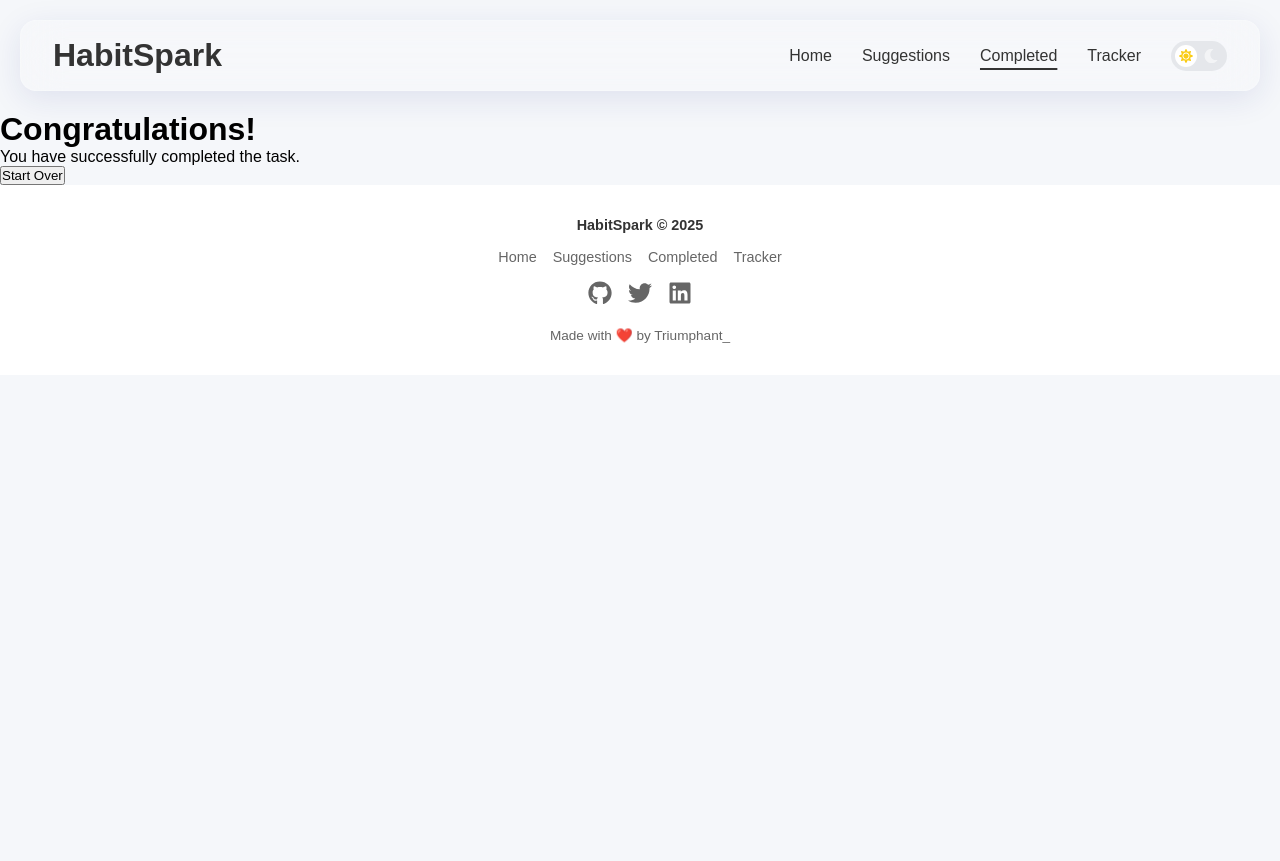
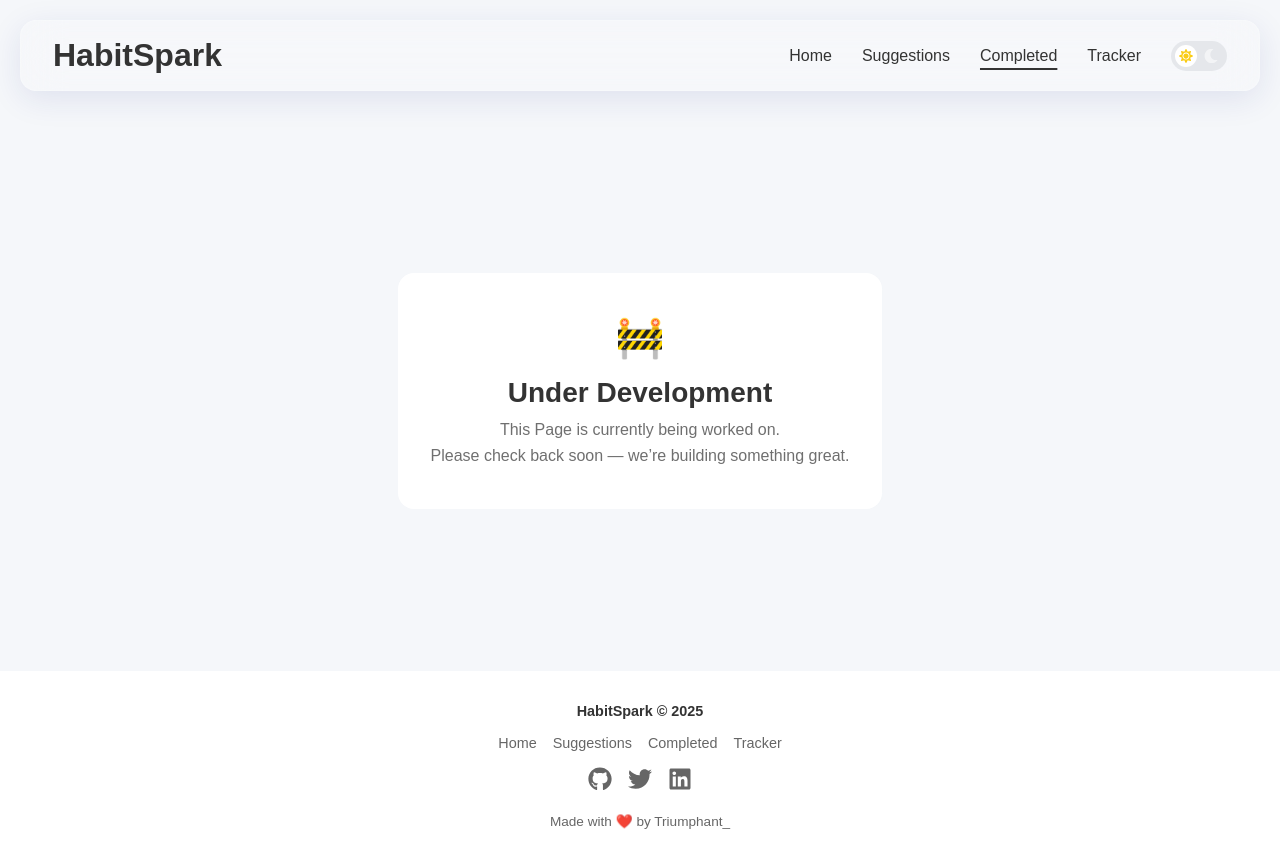
Before and after one commit to Triumphant307/habit-spark-2.0, a Next.js app: page /completed in a window 1280 px wide. Before the commit the page ends 800 px from the top, so only its background shows below. Built offline with nearby package versions, Linux system fonts and the light colour scheme.

Commit message:
Added a short notice to the completed page

```diff
--- /dev/null
+++ b/app/Styles/Completed.module.css
@@ -0,0 +1,35 @@
+.wrapper {
+  min-height: 70vh;
+  display: flex;
+  align-items: center;
+  justify-content: center;
+  padding: 2rem;
+}
+
+.card {
+  text-align: center;
+  padding: 2.5rem 2rem;
+  border-radius: 16px;
+  background: var(--bg-card);
+  backdrop-filter: blur(12px);
+  border: 1px solid rgba(255, 255, 255, 0.08);
+}
+
+.icon {
+  font-size: 2.5rem;
+  display: block;
+  margin-bottom: 1rem;
+}
+
+.title {
+  font-size: 1.75rem;
+  margin-bottom: 0.5rem;
+  color: var(--text-primary);
+}
+
+.description {
+  opacity: 0.7;
+  line-height: 1.6;
+  max-width: 420px;
+  color: var(--text-primary);
+}
--- a/app/completed/page.jsx
+++ b/app/completed/page.jsx
@@ -1,17 +1,19 @@
 "use client";
+import styles from "../Styles/Completed.module.css";
 const Completed = () => {
   return (
-    <div className="flex flex-col items-center justify-center h-screen bg-gray-100">
-      <h1 className="text-4xl font-bold mb-4">Congratulations!</h1>
-      <p className="text-lg text-gray-700 mb-6">
-        You have successfully completed the task.
-      </p>
-      <button
-        onClick={() => window.location.reload()}
-        className="px-6 py-2 bg-blue-500 text-white rounded hover:bg-blue-600 transition"
-      >
-        Start Over
-      </button>
+    <div className={styles.wrapper}>
+      <div className={styles.card}>
+        <span className={styles.icon}>🚧</span>
+
+        <h1 className={styles.title}>Under Development</h1>
+
+        <p className={styles.description}>
+          This Page is currently being worked on.
+          <br />
+          Please check back soon — we’re building something great.
+        </p>
+      </div>
     </div>
   );
 };
```
